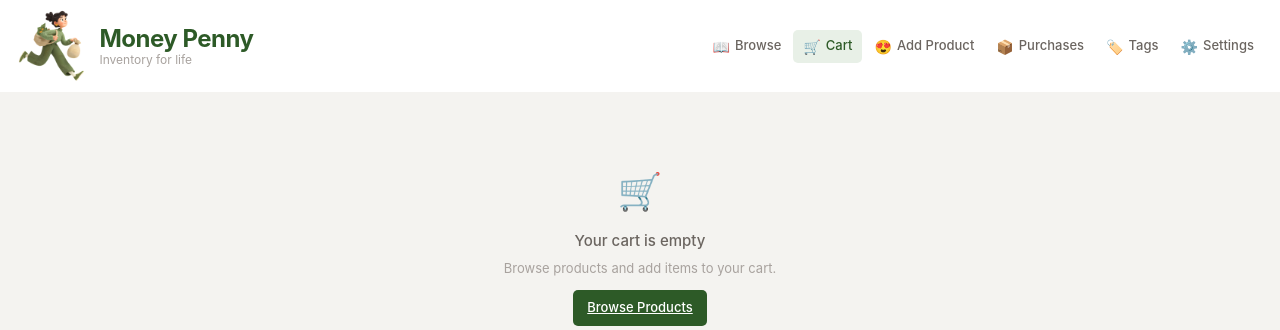
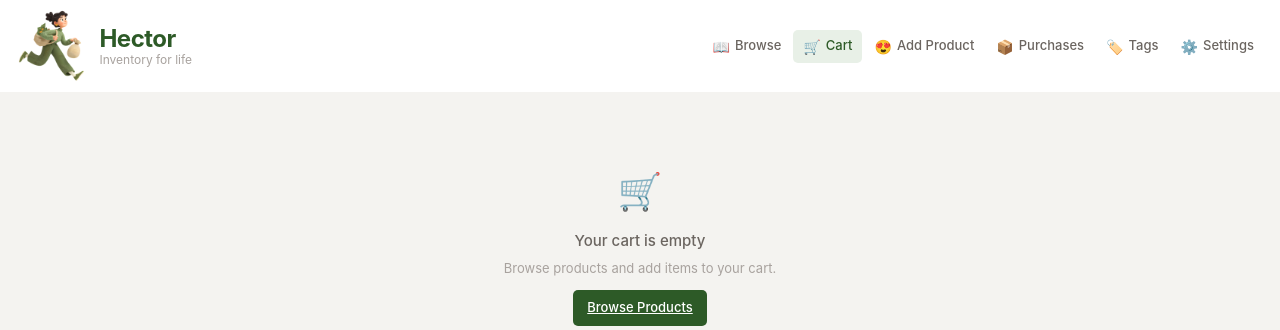
Before and after one commit to mrinalinisin/theo, a Flask app: page /cart in a window 1280 px wide. Shown: the top 330 px of the page. Run offline with Flask 3, Linux system fonts and the light colour scheme.

Commit message:
Rename project from Money Penny to Hector
Updates user-facing brand strings across templates, PWA manifest,
service worker cache key, stylesheet, docs, and WhatsApp messages.
Renames the SQLite database from money_penny.db to hector.db in
config.py and the stats route; the on-disk file in instance/ was
moved alongside to preserve existing data.

Co-Authored-By: Claude Opus 4.7 (1M context) <noreply@anthropic.com>

```diff
--- a/app.py
+++ b/app.py
@@ -1,4 +1,4 @@
-"""Money Penny — Shopping Price Tracker."""
+"""Hector — Shopping Price Tracker."""
 
 # Suppress harmless multiprocessing semaphore leak warnings that occur when the
 # server is killed abruptly while Playwright has Chromium subprocesses running.
@@ -1216,7 +1216,7 @@ def create_app():
     @app.route("/stats")
     def stats():
         # Database size
-        db_path = os.path.join(app.instance_path, "money_penny.db")
+        db_path = os.path.join(app.instance_path, "hector.db")
         db_bytes = os.path.getsize(db_path)
         if db_bytes >= 1_048_576:
             db_size = f"{db_bytes / 1_048_576:.1f} MB"
--- a/config.py
+++ b/config.py
@@ -6,7 +6,7 @@ load_dotenv()
 
 class Config:
     SECRET_KEY = os.getenv("SECRET_KEY", "dev-secret-key")
-    SQLALCHEMY_DATABASE_URI = "sqlite:///money_penny.db"
+    SQLALCHEMY_DATABASE_URI = "sqlite:///hector.db"
     SQLALCHEMY_TRACK_MODIFICATIONS = False
     SQLALCHEMY_ENGINE_OPTIONS = {
         "pool_pre_ping": True,
--- a/static/style.css
+++ b/static/style.css
@@ -1,5 +1,5 @@
 /* ═══════════════════════════════════════════════════════════════════════════
-   Money Penny — Shopping Price Tracker Stylesheet
+   Hector — Shopping Price Tracker Stylesheet
    Mobile-first responsive design
    ═══════════════════════════════════════════════════════════════════════════ */
 
--- a/static/sw.js
+++ b/static/sw.js
@@ -1,6 +1,6 @@
-// Money Penny Service Worker — network-first with shell cache fallback
+// Hector Service Worker — network-first with shell cache fallback
 
-const CACHE_NAME = 'money-penny-v1';
+const CACHE_NAME = 'hector-v1';
 const SHELL_ASSETS = [
   '/static/style.css',
 ];
--- a/templates/add_item.html
+++ b/templates/add_item.html
@@ -1,5 +1,5 @@
 {% extends "base.html" %}
-{% block title %}Add Item — Money Penny{% endblock %}
+{% block title %}Add Item — Hector{% endblock %}
 
 {% block content %}
 <div class="page-header">
--- a/templates/base.html
+++ b/templates/base.html
@@ -6,8 +6,8 @@
   <meta name="theme-color" content="#2d5a27">
   <meta name="apple-mobile-web-app-capable" content="yes">
   <meta name="apple-mobile-web-app-status-bar-style" content="default">
-  <meta name="apple-mobile-web-app-title" content="Money Penny">
-  <title>{% block title %}Money Penny{% endblock %}</title>
+  <meta name="apple-mobile-web-app-title" content="Hector">
+  <title>{% block title %}Hector{% endblock %}</title>
   <link rel="stylesheet" href="{{ url_for('static', filename='style.css') }}">
   <link rel="manifest" href="{{ url_for('static', filename='manifest.json') }}">
   <link rel="icon" type="image/png" sizes="32x32" href="{{ url_for('static', filename='favicon-32.png') }}">
@@ -20,8 +20,8 @@
   <!-- ═══ Top Header Nav ═══ -->
   <header class="top-header">
     <a href="/" class="top-header-logo">
-      <img src="{{ url_for('static', filename='logo.png') }}" alt="Money Penny logo" class="logo-mark">
-      <span class="top-header-logo-text">Money Penny<span class="top-header-tagline">Inventory for life</span></span>
+      <img src="{{ url_for('static', filename='logo.png') }}" alt="Hector logo" class="logo-mark">
+      <span class="top-header-logo-text">Hector<span class="top-header-tagline">Inventory for life</span></span>
     </a>
     <nav class="top-header-nav">
       <a href="{{ url_for('shopping_list') }}" class="{{ 'active' if request.endpoint == 'shopping_list' }}">
--- a/templates/cart.html
+++ b/templates/cart.html
@@ -1,5 +1,5 @@
 {% extends "base.html" %}
-{% block title %}Cart — Money Penny{% endblock %}
+{% block title %}Cart — Hector{% endblock %}
 
 {% block content %}
 <div class="page-body">
--- a/templates/checkout.html
+++ b/templates/checkout.html
@@ -1,5 +1,5 @@
 {% extends "base.html" %}
-{% block title %}Checkout — Money Penny{% endblock %}
+{% block title %}Checkout — Hector{% endblock %}
 
 {% block content %}
 <div class="page-body">
--- a/templates/product_detail.html
+++ b/templates/product_detail.html
@@ -1,5 +1,5 @@
 {% extends "base.html" %}
-{% block title %}Product Detail — Money Penny{% endblock %}
+{% block title %}Product Detail — Hector{% endblock %}
 
 {% block content %}
 <div class="page-header">
--- a/templates/purchases.html
+++ b/templates/purchases.html
@@ -1,5 +1,5 @@
 {% extends "base.html" %}
-{% block title %}Purchases — Money Penny{% endblock %}
+{% block title %}Purchases — Hector{% endblock %}
 
 {% block header_filters %}
 <div class="header-filters">
--- a/templates/purchases_calendar.html
+++ b/templates/purchases_calendar.html
@@ -1,5 +1,5 @@
 {% extends "base.html" %}
-{% block title %}Purchases Calendar — Money Penny{% endblock %}
+{% block title %}Purchases Calendar — Hector{% endblock %}
 
 {% block header_filters %}
 <div class="header-filters">
--- a/templates/settings.html
+++ b/templates/settings.html
@@ -1,5 +1,5 @@
 {% extends "base.html" %}
-{% block title %}Settings — Money Penny{% endblock %}
+{% block title %}Settings — Hector{% endblock %}
 
 {% block content %}
 <div class="page-header">
--- a/templates/shopping_list.html
+++ b/templates/shopping_list.html
@@ -1,5 +1,5 @@
 {% extends "base.html" %}
-{% block title %}Shopping List — Money Penny{% endblock %}
+{% block title %}Shopping List — Hector{% endblock %}
 
 {% block header_filters %}
 <div class="header-filters">
--- a/templates/stats.html
+++ b/templates/stats.html
@@ -1,5 +1,5 @@
 {% extends "base.html" %}
-{% block title %}Stats — Money Penny{% endblock %}
+{% block title %}Stats — Hector{% endblock %}
 
 {% block content %}
 <div class="page-header">
--- a/templates/tags.html
+++ b/templates/tags.html
@@ -1,5 +1,5 @@
 {% extends "base.html" %}
-{% block title %}Tags — Money Penny{% endblock %}
+{% block title %}Tags — Hector{% endblock %}
 
 {% block content %}
 <div class="page-header">
--- a/whatsapp.py
+++ b/whatsapp.py
@@ -208,7 +208,7 @@ def _handle_drops():
 def _handle_help():
     """Return help message."""
     return (
-        "\U0001f9c1 *Money Penny* \u2014 Shopping Tracker\n\n"
+        "\U0001f9c1 *Hector* \u2014 Shopping Tracker\n\n"
         "Send me:\n"
         "\u2022 *A product URL* \u2014 adds it to your shopping list\n"
         "\u2022 *budget* \u2014 current month spending status\n"
--- a/wireframe.html
+++ b/wireframe.html
@@ -3,7 +3,7 @@
 <head>
 <meta charset="UTF-8">
 <meta name="viewport" content="width=device-width, initial-scale=1.0">
-<title>Money Penny — Shopping Tracker Wireframes</title>
+<title>Hector — Shopping Tracker Wireframes</title>
 <style>
   * { margin: 0; padding: 0; box-sizing: border-box; }
 
@@ -636,7 +636,7 @@
   <!-- ═══════════════════════ SIDEBAR ═══════════════════════ -->
   <aside class="sidebar">
     <div class="sidebar-logo">
-      <div class="wordmark">Money Penny</div>
+      <div class="wordmark">Hector</div>
       <div class="tagline">Shopping Tracker</div>
     </div>
 
```
Also changed, not shown: tech.md (+1 -1 lines), README.md, static/manifest.json.
